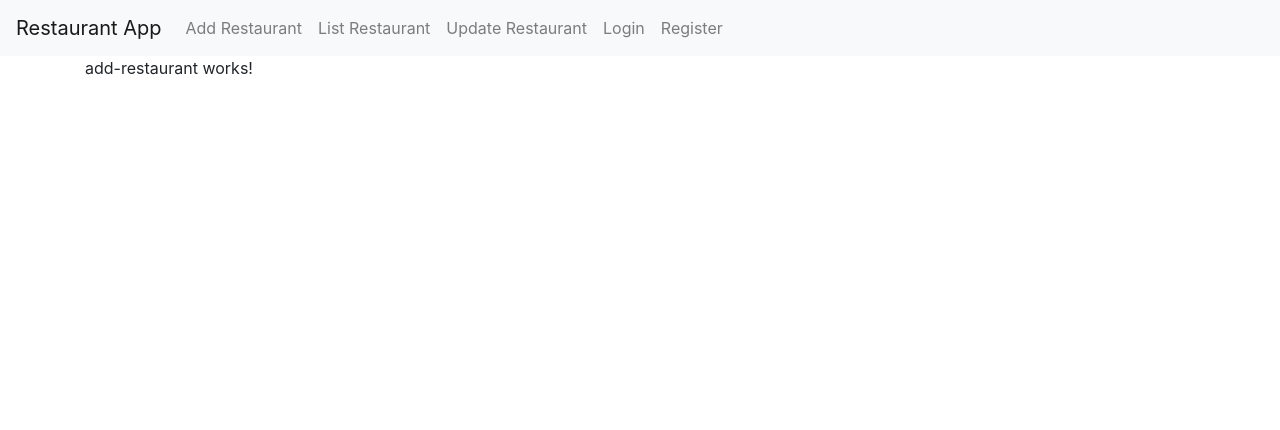
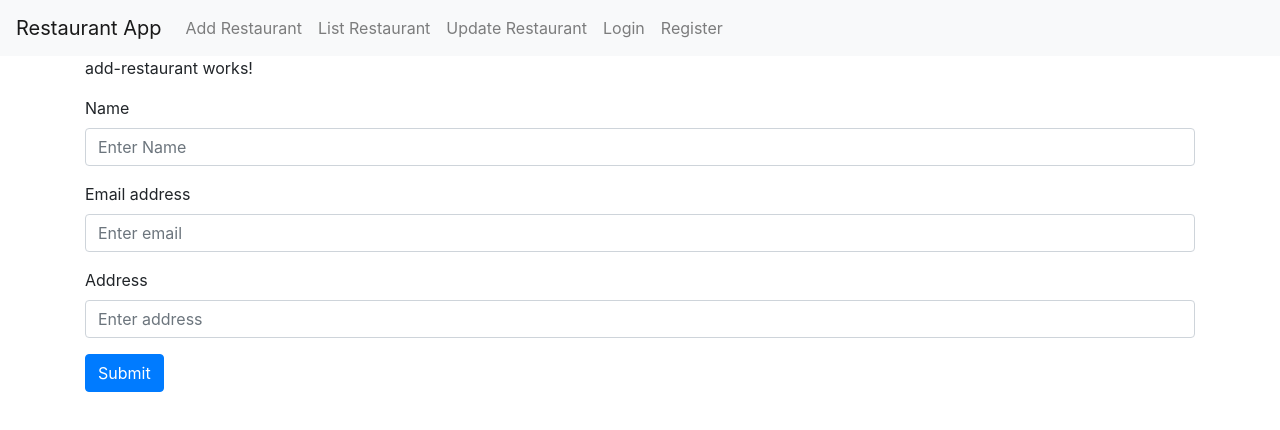
Before and after one commit to sandeep2601/restaurant-app, an Angular app: page /add in a window 1280 px wide. Shown: the top 430 px of the page. Built offline with nearby package versions, Linux system fonts and the light colour scheme.

Commit message:
#4 Added the Add restaurant form and add service to save the data.

```diff
--- a/db.json
+++ b/db.json
@@ -35,6 +35,12 @@
       "address": "Paschim Vihar, New Delhi",
       "email": "pizzahut@test.com",
       "id": 6
+    },
+    {
+      "name": "Subway",
+      "email": "subway@test.com",
+      "address": "Multan Nagar, New Delhi",
+      "id": 7
     }
   ]
 }
--- a/src/app/add-restaurant/add-restaurant.component.html
+++ b/src/app/add-restaurant/add-restaurant.component.html
@@ -1 +1,17 @@
 <p>add-restaurant works!</p>
+
+<form [formGroup]="addRestaurant" (ngSubmit)="addData()" >
+    <div class="form-group">
+      <label for="exampleInputEmail1">Name</label>
+      <input type="text" class="form-control" placeholder="Enter Name" formControlName="name" >
+    </div>
+    <div class="form-group">
+      <label for="exampleInputEmail1">Email address</label>
+      <input type="email" class="form-control" placeholder="Enter email" formControlName="email" >
+    </div>
+    <div class="form-group">
+      <label for="exampleInputEmail1">Address</label>
+      <input type="text" class="form-control" placeholder="Enter address" formControlName="address" >
+    </div>
+    <button type="submit" class="btn btn-primary">Submit</button>
+  </form>
--- a/src/app/add-restaurant/add-restaurant.component.ts
+++ b/src/app/add-restaurant/add-restaurant.component.ts
@@ -1,15 +1,24 @@
 import { Component, OnInit } from '@angular/core';
+import { FormGroup, FormControl } from '@angular/forms';
+import { RestaurantService } from '../restaurant.service';
 
 @Component({
   selector: 'app-add-restaurant',
   templateUrl: './add-restaurant.component.html',
-  styleUrls: ['./add-restaurant.component.css']
+  styleUrls: ['./add-restaurant.component.css'],
 })
 export class AddRestaurantComponent implements OnInit {
+  addRestaurant = new FormGroup({
+    name: new FormControl(''),
+    email: new FormControl(''),
+    address: new FormControl(''),
+  });
+  constructor(private saveService: RestaurantService) {}
+  ngOnInit(): void {}
 
-  constructor() { }
-
-  ngOnInit(): void {
+  addData() {
+    this.saveService.saveData(this.addRestaurant.value).subscribe((result) => {
+      console.log('result', result);
+    });
   }
-
 }
--- a/src/app/app.module.ts
+++ b/src/app/app.module.ts
@@ -9,6 +9,7 @@
 import { RegisterComponent } from './register/register.component';
 import { ListRestaurantComponent } from './list-restaurant/list-restaurant.component';
 import { HttpClientModule } from '@angular/common/http';
+import {ReactiveFormsModule} from '@angular/forms'
 
 @NgModule({
   declarations: [
@@ -22,7 +23,8 @@
   imports: [
     BrowserModule,
     AppRoutingModule,
-    HttpClientModule
+    HttpClientModule,
+    ReactiveFormsModule
   ],
   providers: [],
   bootstrap: [AppComponent]
--- a/src/app/restaurant.service.ts
+++ b/src/app/restaurant.service.ts
@@ -10,4 +10,9 @@
   getList() {
     return this.httpService.get(this.url);
   }
+
+  saveData(data) {
+    console.log('data', data);
+    return this.httpService.post(this.url, data);
+  }
 }
```
Lines whose indentation alone changed are shown as unchanged.
